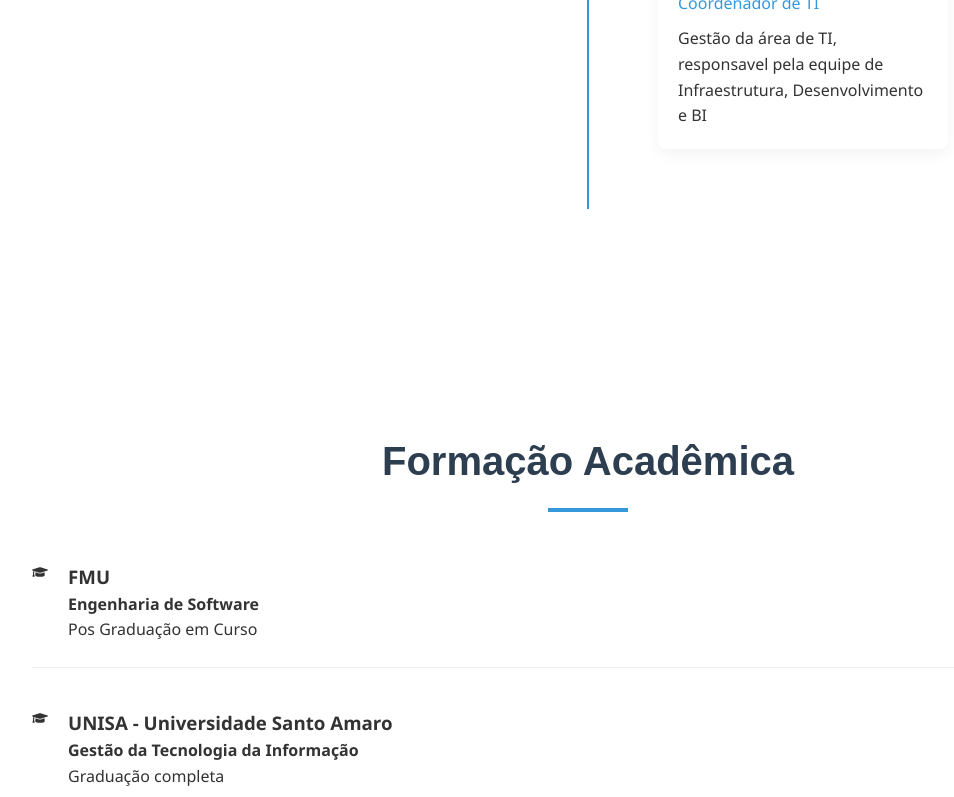
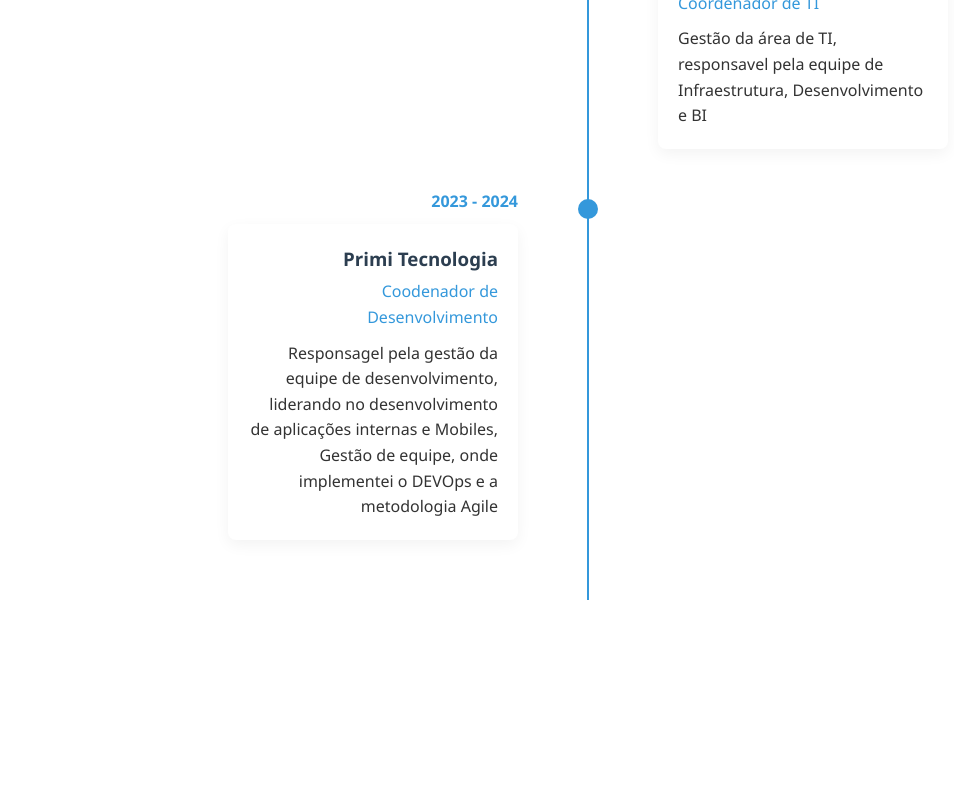
Before and after one commit to satochi-yamamoto/apresentacao-react, a React (Vite) app: page / in a window 1280 px wide. Shown: the part 2207-3004 px from the top of the page, without its empty margins (52-1006 px from the left). Built offline with nearby package versions, Linux system fonts and the light colour scheme.

Commit message:
Update Experience.jsx

```diff
--- a/src/components/Experience.jsx
+++ b/src/components/Experience.jsx
@@ -14,6 +14,13 @@
       position: "Coordenador de TI",
       description: "Gestão da área de TI, responsavel pela equipe de Infraestrutura, Desenvolvimento e BI"
     },
+    {
+      date: "2023 - 2024",
+      company: "Primi Tecnologia",
+      position: "Coodenador de Desenvolvimento",
+      description: "Responsagel pela gestão da equipe de desenvolvimento, liderando no desenvolvimento de aplicações internas e Mobiles, Gestão de equipe, onde implementei o DEVOps e a metodologia Agile"
+    },
+
     // Adicione outras experiências conforme necessário
   ];
 
```
